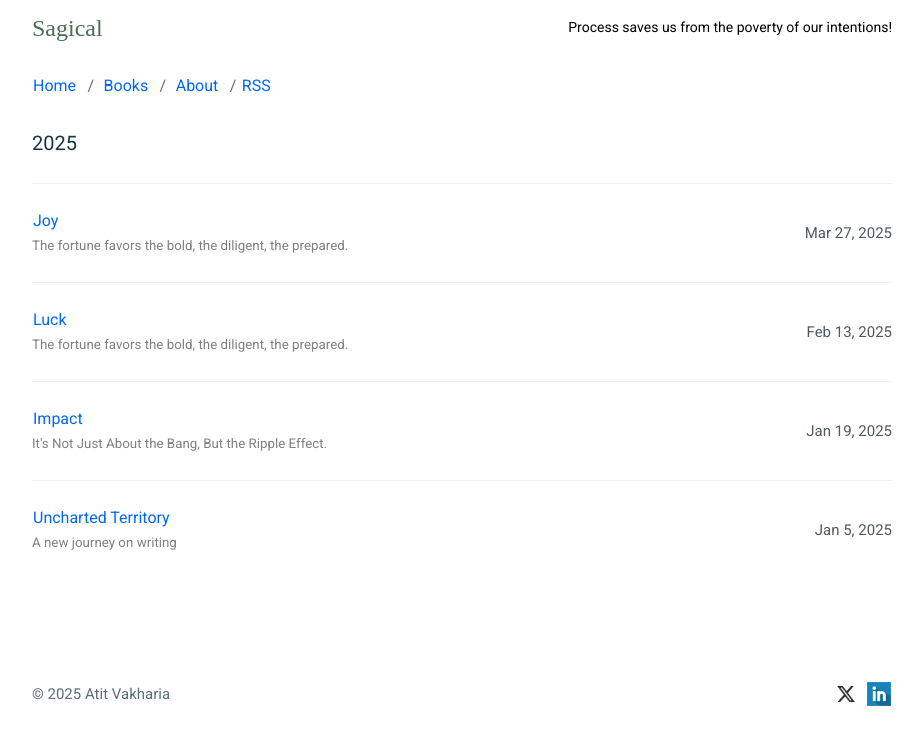
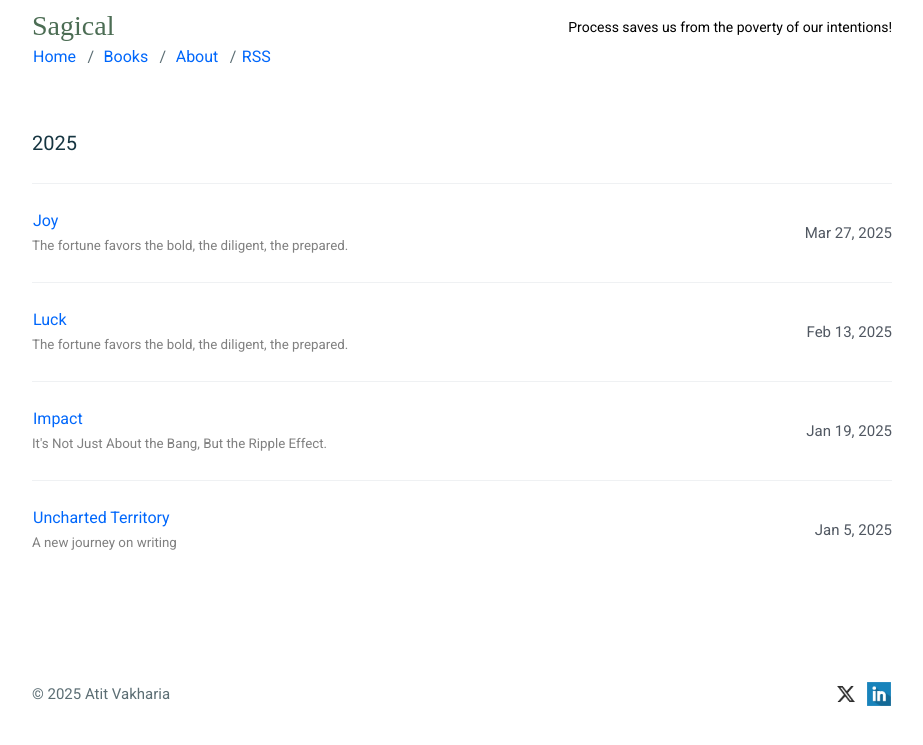
Before and after one commit to mkchoi212/paper-jekyll-theme, a Jekyll site: the page built from index.html, in a window 1280 px wide. Shown: the top 745 px of the page, without its empty margins (178-1101 px from the left). Built offline with Jekyll 4.4.1, drawn with Linux system fonts in a browser that asks for light colours.

Commit message:
Update header.html

```diff
--- a/_includes/header.html
+++ b/_includes/header.html
@@ -1,5 +1,7 @@
 <header class="c-page__header">
-  <div style="float: left; width: 45%;"><h1 style="color: #4c6d54; font-family: Chalkboard;">{{ site.title }}</h1></div>
+  <div style="float: left; width: 45%;">
+    <span style="color: #4c6d54; font-family: Chalkboard; font-size: 2.8rem;">{{ site.title }}</span>
+  </div>
   <div style="float: right; text-align: right; width: 50%; font-size: 14px; margin-top: 9px;">Process saves us from the poverty of our intentions!</div>
   <p><br/></p>
   <div style="float: left; width: 66%; font-size: 16px;">
```
